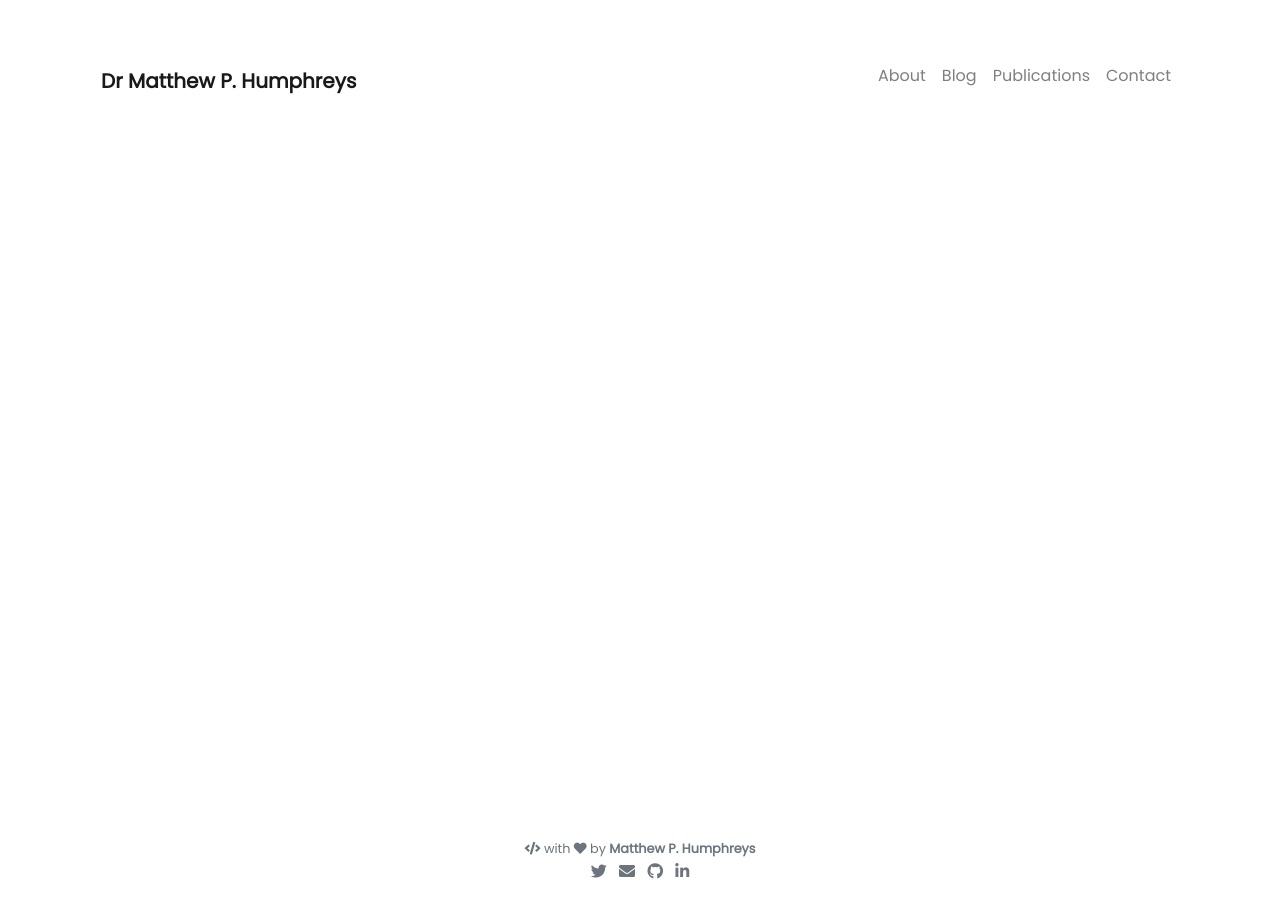
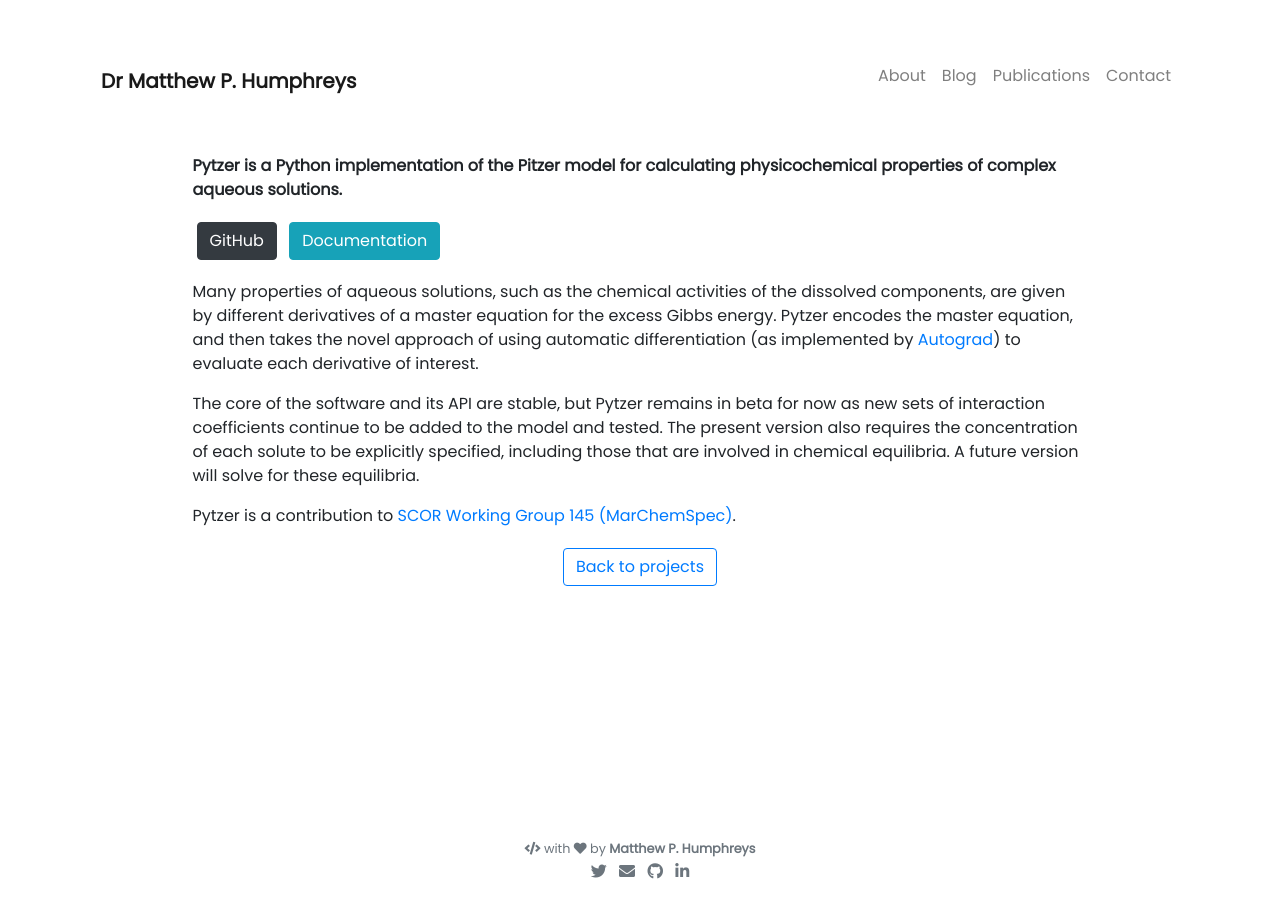
Before and after one commit to mvdh7/mvdh7.github.io, a Jekyll site: the page built from _projects/600-pytzer.md, in a window 1280 px wide. Built offline with Jekyll 4.4.1, drawn with Linux system fonts in a browser that asks for light colours; nearby versions of some CDN libraries; comment, search, counter and statistics services are not loaded.

Commit message:
Add basic Pytzer project page

```diff
--- a/_projects/600-pytzer.md
+++ b/_projects/600-pytzer.md
@@ -3,5 +3,21 @@ name: Pytzer
 tools: [Python, Seawater chemistry]
 image:
 description: The Pitzer model for chemical activities in aqueous solutions, in Python.
-external_url: https://github.com/mvdh7/pytzer
+permalink: /projects/pytzer/
 ---
+
+**Pytzer is a Python implementation of the Pitzer model for calculating physicochemical properties of complex aqueous solutions.**
+
+{% include button.html link="https://github.com/mvdh7/pytzer" text="GitHub" style="dark" %}
+{% include button.html link="https://pytzer.readthedocs.io/en/latest/" text="Documentation" style="info" %}
+<!--{% include button.html link="https://raw.githubusercontent.com/mvdh7/mvdh7.github.io/master/citations/Humphreys2015Calkulate.bib" text="Citation" style="light" %}-->
+
+Many properties of aqueous solutions, such as the chemical activities of the dissolved components, are given by different derivatives of a master equation for the excess Gibbs energy. Pytzer encodes the master equation, and then takes the novel approach of using automatic differentiation (as implemented by [Autograd](https://github.com/HIPS/autograd)) to evaluate each derivative of interest.
+
+The core of the software and its API are stable, but Pytzer remains in beta for now as new sets of interaction coefficients continue to be added to the model and tested. The present version also requires the concentration of each solute to be explicitly specified, including those that are involved in chemical equilibria. A future version will solve for these equilibria.
+
+Pytzer is a contribution to [SCOR Working Group 145 (MarChemSpec)](http://marchemspec.org/).
+
+<p class="text-center">
+{% include button.html link="/projects" text="Back to projects" %}
+</p>
```
Also changed, not shown: _projects/200-calkulate.md (+1 -1 lines).
